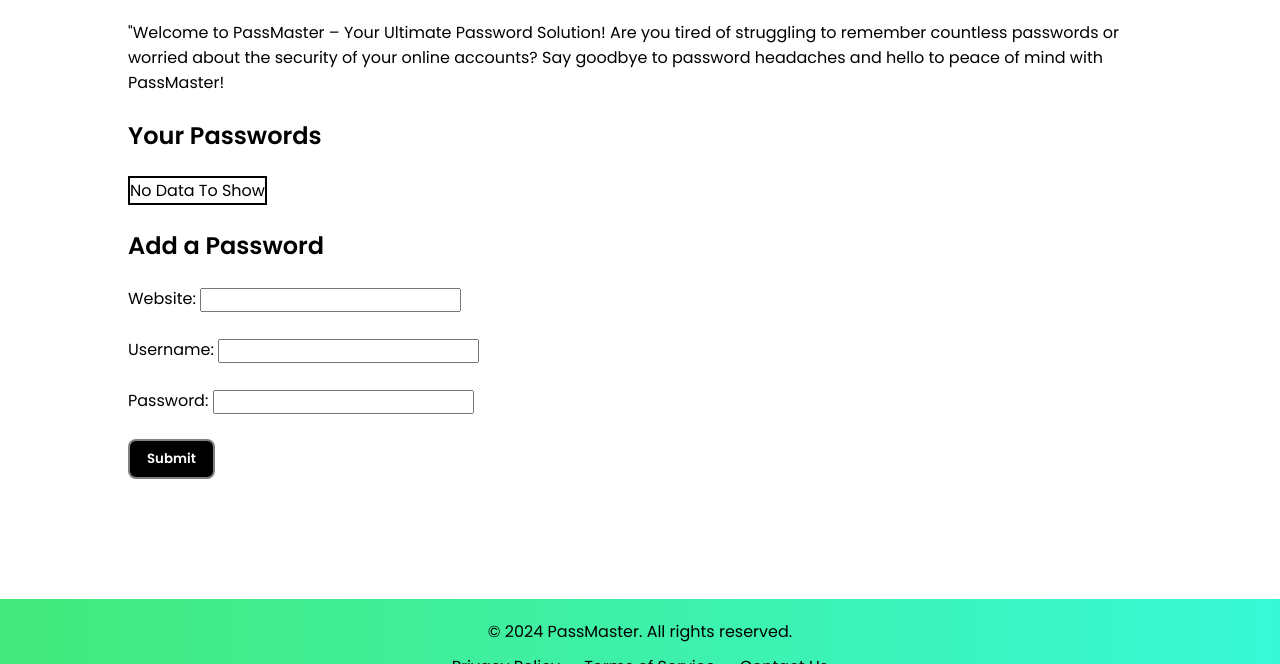
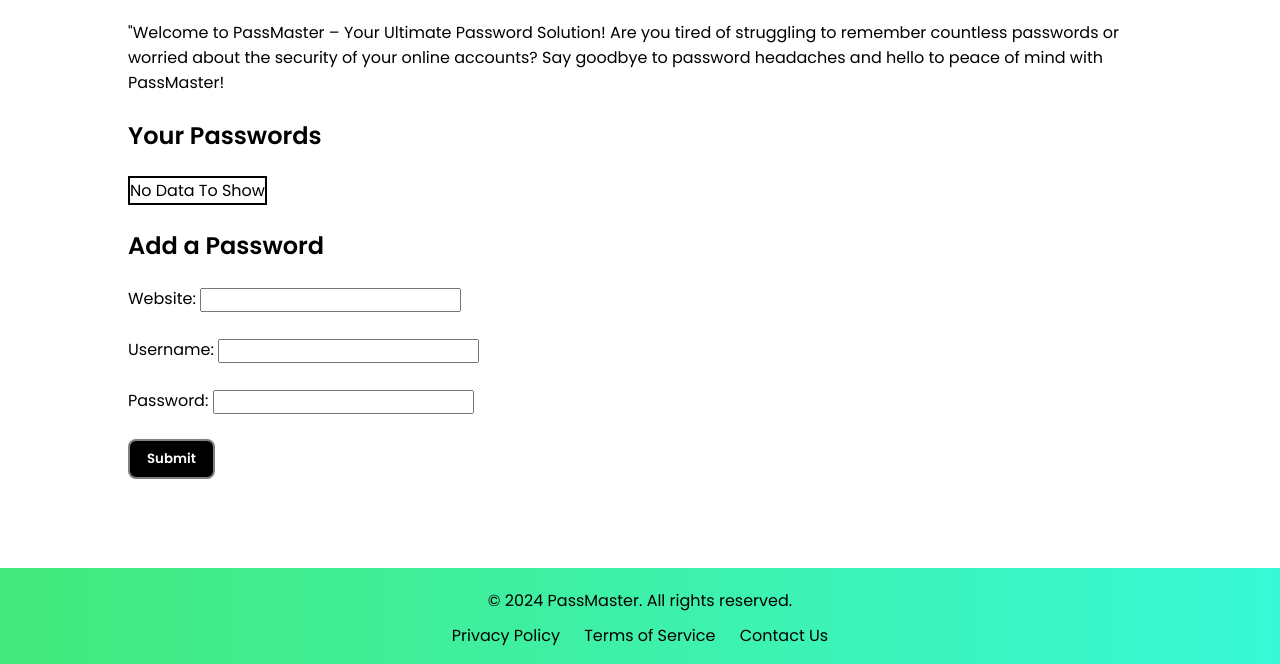
Before and after one commit to rounakranjan5/PassMaster, a plain HTML site: page index.html in a window 1280 px wide. Shown: the part 136-800 px from the top of the page. Drawn offline with Linux system fonts and the light colour scheme.

Commit message:
Update style.css 2.3

```diff
--- a/style.css
+++ b/style.css
@@ -93,7 +93,7 @@ footer {
     padding: 20px 0;
     text-align: center;
     width: 100%;
-    height: 25px;;
+    height: 7%;;
     position: fixed;
     bottom: 0;
 }
```
